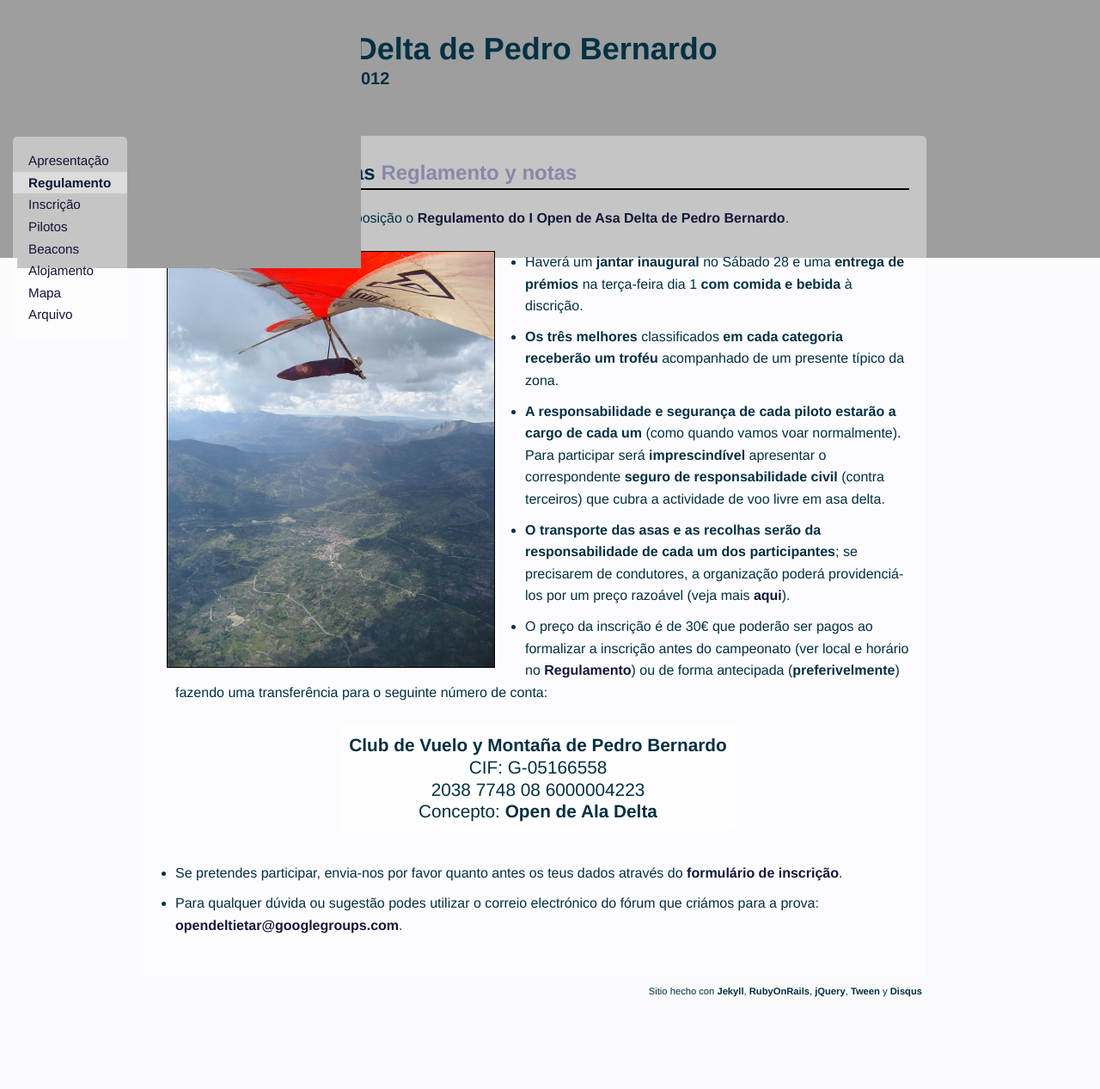
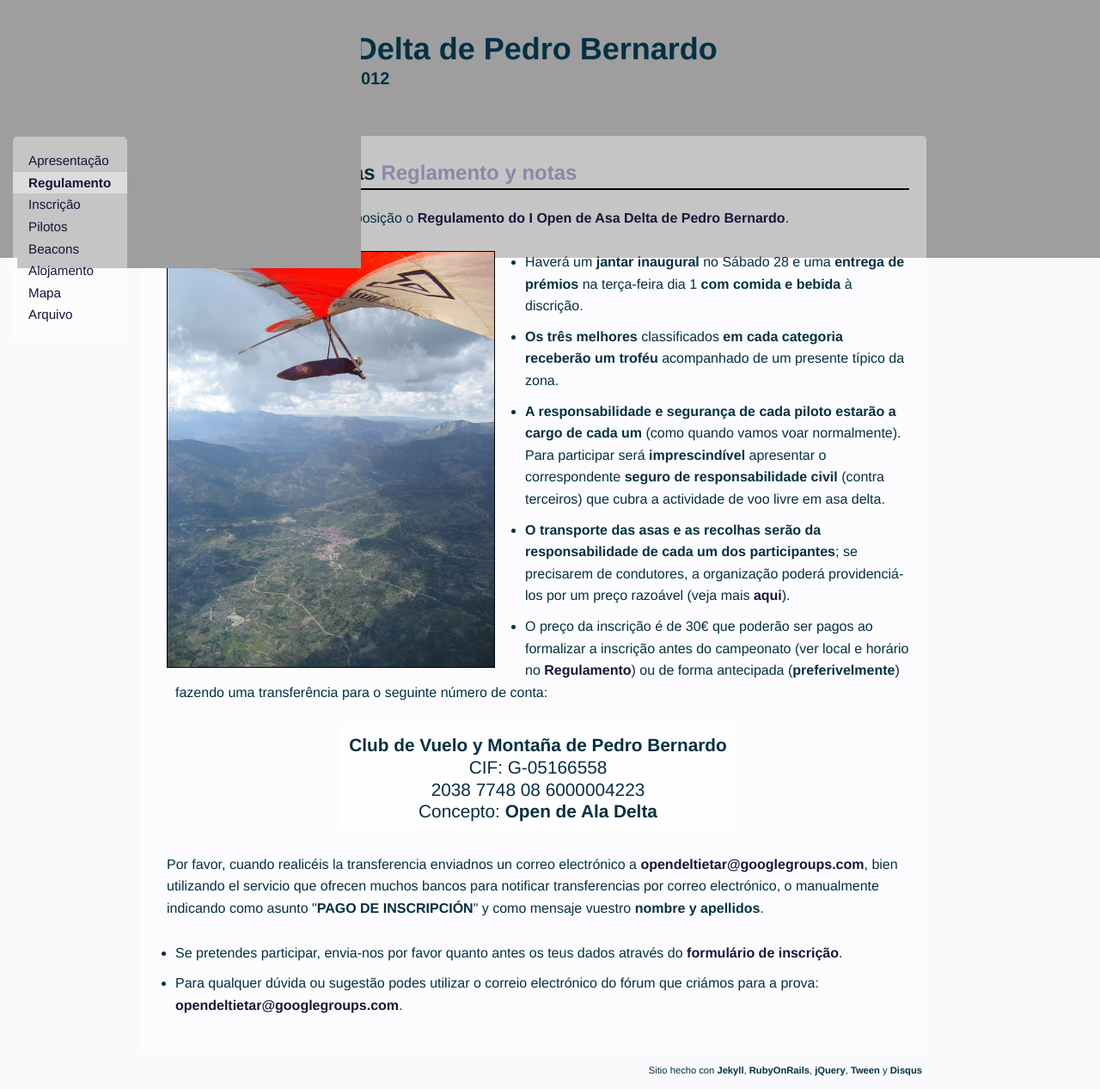
Before and after one commit to nando/openfly, a Jekyll site: the page built from regulamento.md, in a window 1280 px wide and 1267 px high. Shown: the whole window at 86% size. Built offline with Jekyll 4.4.1, drawn with Linux system fonts in a browser that asks for light colours.

Commit message:
Copy 'avisadnos del ingreso'

```diff
--- a/_includes/account.html
+++ b/_includes/account.html
@@ -6,3 +6,4 @@
     <p>Concepto: <strong>Open de Ala Delta</strong></p>
   </div>
 </div>
+<p>Por favor, cuando realicéis la transferencia enviadnos un correo electrónico a <a href="mailto:opendeltietar@googlegroups.com">opendeltietar@googlegroups.com</a>, bien utilizando el servicio que ofrecen muchos bancos para notificar transferencias por correo electrónico, o manualmente indicando como asunto "<strong>PAGO DE INSCRIPCIÓN</strong>" y como mensaje vuestro <strong>nombre y apellidos</strong>.</p>
--- a/styles/inspired_by_bundler_inspired.css
+++ b/styles/inspired_by_bundler_inspired.css
@@ -197,9 +197,6 @@ h3 {
   margin-top: 0.6em;
   margin-bottom: 0.3em;
 }
-p {
-  margin-top: 0.1em;
-}
 fieldset h3 {
   border-bottom:1px black solid;
 }
@@ -323,7 +320,6 @@ div.clearer {
 }
 #page-navigation {
   font-size: 80%;
-  font-style: italic;
   margin-bottom: 0.8em;
 }
 article ul {
```
